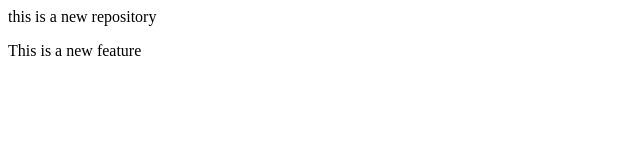
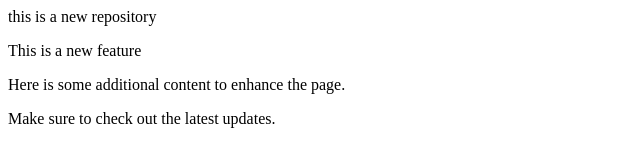
Before and after one commit to aruu-09/LocalRepo, a plain HTML site: page index.html in a window 1280 px wide. Shown: the whole page, without its empty margins (0-640 px from the left). Drawn offline with Linux system fonts and the light colour scheme.

Commit message:
a littele added

```diff
--- a/index.html
+++ b/index.html
@@ -1,2 +1,4 @@
 <p>this is a new repository</p>
 <p>This is a new feature</p>
+<p>Here is some additional content to enhance the page.</p>
+<p>Make sure to check out the latest updates.</p>
```
